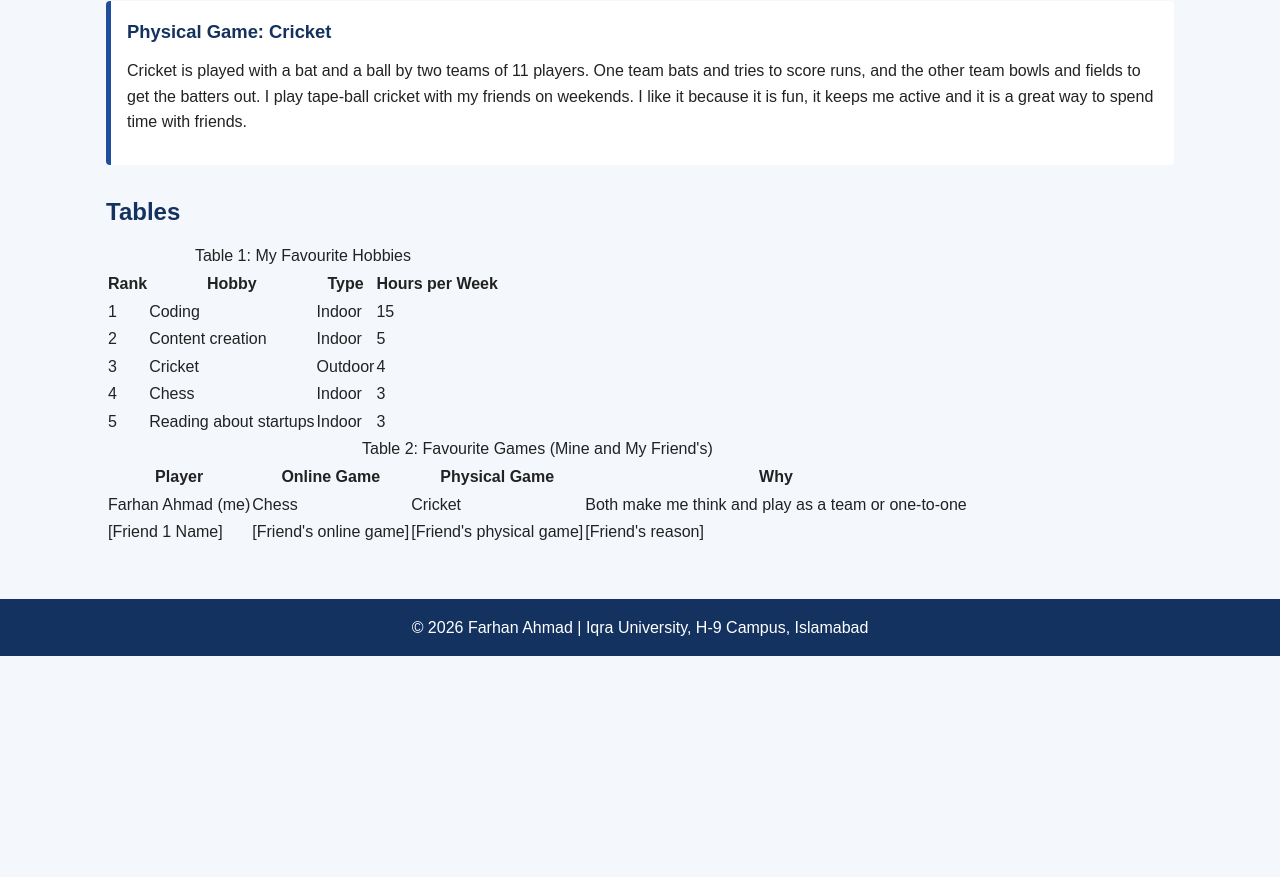
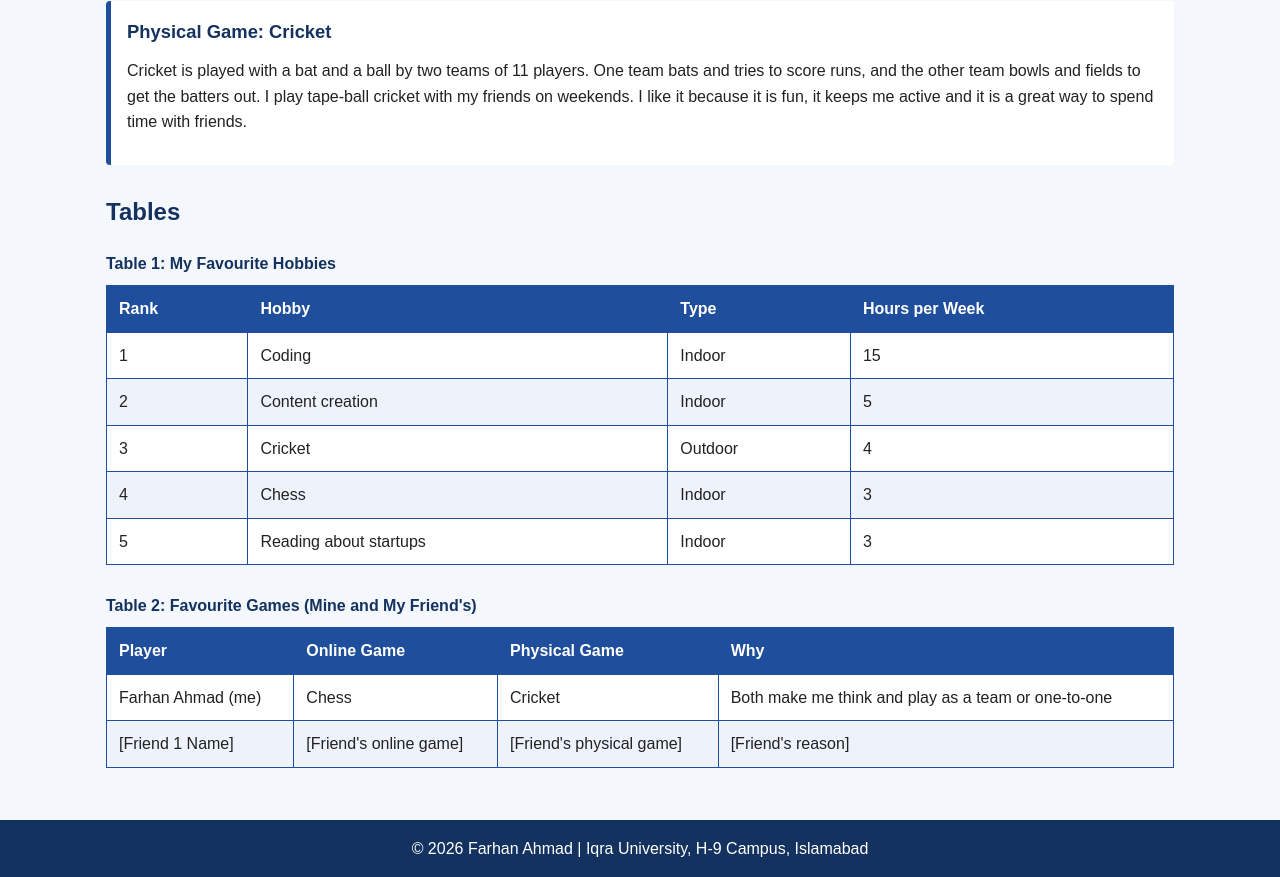
Before and after one commit to farhandawran/FullStack-Journey, a plain HTML site: page docs/hobbies.html in a window 1280 px wide. Shown: the part 801-1678 px from the top of the page. Before the commit the page ends 1457 px from the top, so only its background shows below. Drawn offline with Linux system fonts and the light colour scheme.

Commit message:
Style tables with borders, colours and hover effect

```diff
--- a/docs/css/style.css
+++ b/docs/css/style.css
@@ -163,3 +163,42 @@ section {
 .nav-list a[aria-current="page"] {
   background-color: #14325f;
 }
+
+/* ---------- Tables ---------- */
+.table-wrap {
+  overflow-x: auto;
+  margin-bottom: 20px;
+}
+
+table {
+  width: 100%;
+  border-collapse: collapse;
+  background-color: #ffffff;
+}
+
+caption {
+  text-align: left;
+  font-weight: bold;
+  color: #14325f;
+  padding: 8px 0;
+}
+
+th, td {
+  border: 1px solid #1f4e9c;
+  padding: 10px 12px;
+  text-align: left;
+}
+
+th {
+  background-color: #1f4e9c;
+  color: #ffffff;
+}
+
+tbody tr:nth-child(even) {
+  background-color: #eef3fb;
+}
+
+/* Hover effect: the row turns yellow */
+tbody tr:hover {
+  background-color: #ffe9a8;
+}
```
